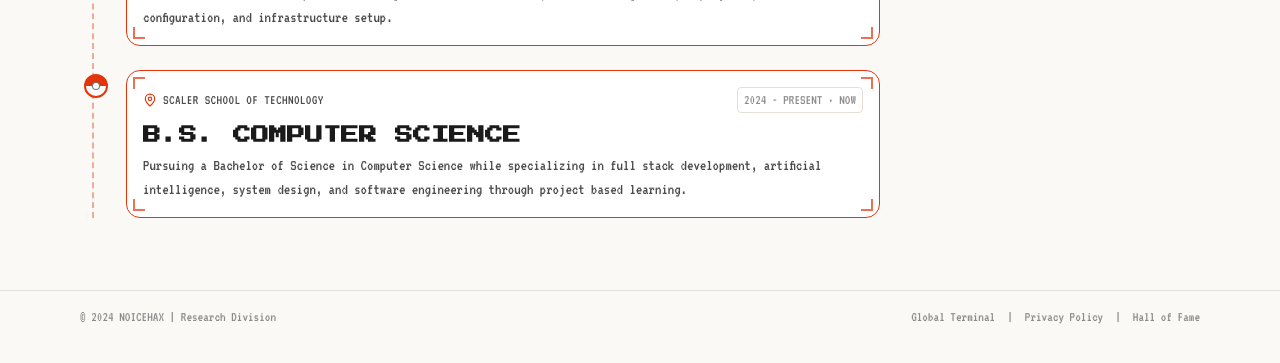
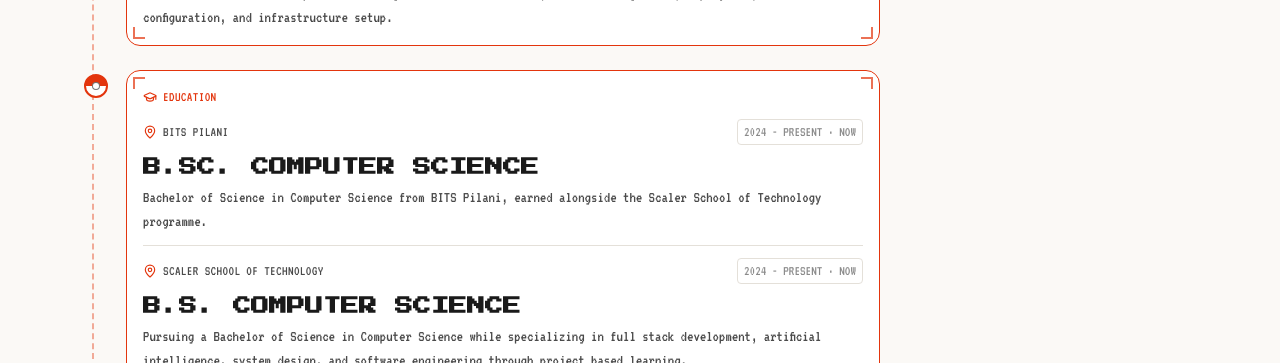
Before and after one commit to NoiceHax/pokemon-portfolio, a Next.js app: page /home/experience in a window 1280 px wide. Shown: the part 589-952 px from the top of the page. Built offline with nearby package versions, Linux system fonts and the light colour scheme; no server answers; the database is empty.

Commit message:
Show BITS Pilani and Scaler as one education stop on the Journey
Milestones can now share a group label, and grouped ones render as a single
card on the route in their authored order - BITS Pilani on top, Scaler School
of Technology under it.

```diff
--- a/src/content/data/experience.ts
+++ b/src/content/data/experience.ts
@@ -12,6 +12,17 @@
  */
 
 export const experience: ExperienceInput = [
+  // Education: one stop on the route. Grouped members render in this order, BITS first.
+  {
+    slug: 'bits-pilani',
+    year: '2024 - Present',
+    location: 'BITS Pilani',
+    role: 'B.Sc. Computer Science',
+    description:
+      'Bachelor of Science in Computer Science from BITS Pilani, earned alongside the Scaler School of Technology programme.',
+    current: true,
+    group: 'Education',
+  },
   {
     slug: 'scaler-school-of-technology',
     year: '2024 - Present',
@@ -20,6 +31,7 @@
     description:
       'Pursuing a Bachelor of Science in Computer Science while specializing in full stack development, artificial intelligence, system design, and software engineering through project based learning.',
     current: true,
+    group: 'Education',
   },
 
   {
--- a/src/content/schema/experience.ts
+++ b/src/content/schema/experience.ts
@@ -24,6 +24,12 @@
   description: z.string().min(1),
   /** Marks the current/most-recent stage (highlighted on the route). */
   current: z.boolean().default(false),
+  /**
+   * Milestones sharing a group label (e.g. "Education") render together as one stop on the
+   * route, in the order they're authored here - so a degree and the programme it runs
+   * alongside read as a single entry. Members must be adjacent in the list.
+   */
+  group: z.string().min(1).optional(),
   isPlaceholder: z.boolean().default(false),
 })
 export type ExperienceMilestone = z.infer<typeof experienceMilestoneSchema>
--- a/src/recruiter/experience/JourneyTimeline.tsx
+++ b/src/recruiter/experience/JourneyTimeline.tsx
@@ -1,5 +1,5 @@
-import { MapPin } from 'lucide-react'
-import type { Experience } from '@/content/schema'
+import { GraduationCap, MapPin } from 'lucide-react'
+import type { Experience, ExperienceMilestone } from '@/content/schema'
 import { Panel } from '@/recruiter/ui'
 
 /**
@@ -9,21 +9,45 @@
  * (Poké Ball nodes), and the current stage is highlighted like the player's position on
  * a region map.
  *
+ * Milestones sharing a `group` (e.g. a degree and the programme it runs alongside) form a
+ * single stop: one node, one card, members in their authored order.
+ *
  * Pure data consumer: driven entirely by the shared `experience` content (no duplication).
  */
+
+/** One stop on the route: a lone milestone, or a group of adjacent ones. */
+interface Stop {
+  key: string
+  label?: string
+  members: ExperienceMilestone[]
+}
+
+function toStops(milestones: Experience): Stop[] {
+  const stops: Stop[] = []
+  for (const m of milestones) {
+    const last = stops[stops.length - 1]
+    if (m.group && last?.label === m.group) last.members.push(m)
+    else stops.push({ key: m.slug, label: m.group, members: [m] })
+  }
+  // Content is authored oldest → newest; show newest first (latest on top). Members of a
+  // group keep their authored order.
+  return stops.reverse()
+}
+
 export function JourneyTimeline({ milestones }: { milestones: Experience }) {
-  // Content is authored oldest → newest; show newest first (latest on top).
-  const ordered = [...milestones].reverse()
+  const stops = toStops(milestones)
 
   return (
     <ol className="relative ml-2 space-y-6 border-l-2 border-dashed border-poke-red/40 pl-6 sm:ml-3 sm:pl-8">
-      {ordered.map((m) => (
-        <li key={m.slug} className="relative">
+      {stops.map((stop) => {
+        const current = stop.members.some((m) => m.current)
+        return (
+          <li key={stop.key} className="relative">
             {/* Route node - a Poké Ball marker sitting on the trail line. */}
             <span
               aria-hidden
               className={`absolute -left-[2rem] top-1 grid h-6 w-6 place-items-center rounded-full border-2 sm:-left-[2.6rem] ${
-              m.current
+                current
                   ? 'border-poke-red bg-gradient-to-b from-poke-red from-50% to-surface-raised to-50%'
                   : 'border-ink/60 bg-gradient-to-b from-ink/40 from-50% to-surface-raised to-50%'
               }`}
@@ -31,10 +55,29 @@
               <span className="h-2 w-2 rounded-full border border-ink/60 bg-surface-raised" />
             </span>
 
-          <Panel
-            brackets={m.current}
-            className={`p-4 ${m.current ? 'border-poke-red' : ''}`}
-          >
+            <Panel brackets={current} className={`p-4 ${current ? 'border-poke-red' : ''}`}>
+              {stop.label && stop.members.length > 1 ? (
+                <p className="mb-3 flex items-center gap-1.5 font-mono text-xs uppercase tracking-wide text-poke-red">
+                  <GraduationCap aria-hidden className="h-3.5 w-3.5" />
+                  {stop.label}
+                </p>
+              ) : null}
+              <div className="divide-y divide-edge">
+                {stop.members.map((m) => (
+                  <MilestoneBody key={m.slug} m={m} />
+                ))}
+              </div>
+            </Panel>
+          </li>
+        )
+      })}
+    </ol>
+  )
+}
+
+function MilestoneBody({ m }: { m: ExperienceMilestone }) {
+  return (
+    <div className="py-3 first:pt-0 last:pb-0">
       <div className="flex flex-wrap items-center justify-between gap-2">
         <span className="flex items-center gap-1.5 font-mono text-xs uppercase tracking-wide text-ink-soft">
           <MapPin aria-hidden className="h-3.5 w-3.5 text-poke-red" />
@@ -47,9 +90,6 @@
       </div>
       <p className="mt-2 font-display text-base font-bold uppercase text-ink">{m.role}</p>
       <p className="mt-1 font-mono text-sm text-ink-soft">{m.description}</p>
-          </Panel>
-        </li>
-      ))}
-    </ol>
+    </div>
   )
 }
```
Lines whose indentation alone changed are shown as unchanged.
